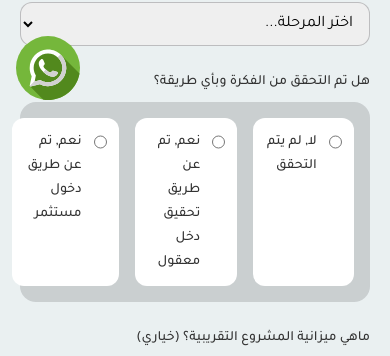
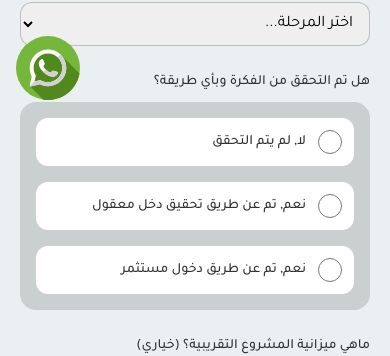
Before and after one commit to islamsayedr/db-site, a React (Vite) app: page /ApplyForOwnerShip in a window 390 px wide. Shown: the part 718-1074 px from the top of the page. Built offline with nearby package versions, Linux system fonts and the light colour scheme.

Commit message:
fixing radio btn alignment

```diff
--- a/src/comp/forms/ApplyNow.module.css
+++ b/src/comp/forms/ApplyNow.module.css
@@ -122,4 +122,8 @@ button {
         flex-direction: column;
         gap: 24px;
     }
+    .radioBtn{
+        display: flex;
+        flex-direction: column;
+    }
 }
```
